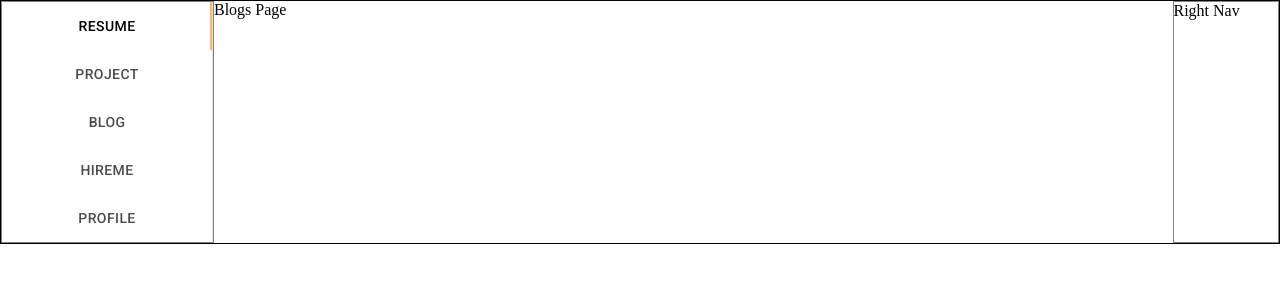
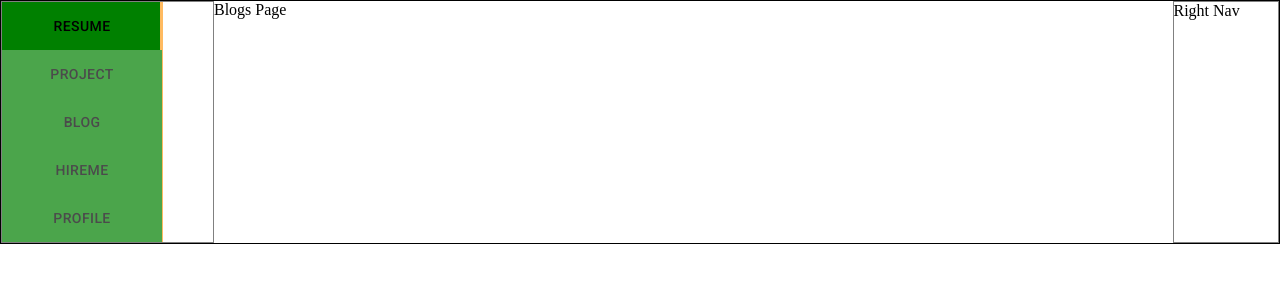
Before and after one commit to fir0j/MyPresenceInInternet, a React (Create React App) app: page /blog in a window 1280 px wide. Shown: the top 300 px of the page. Built offline with nearby package versions, Linux system fonts and the light colour scheme.

Commit message:
added tab component

```diff
--- a/src/components/LeftNav.component.js
+++ b/src/components/LeftNav.component.js
@@ -11,14 +11,11 @@ const useStyles = makeStyles((theme) => ({
     height: "100vh",
     backgroundColor: theme.palette.primary.main,
   },
-  root: {
-    flexGrow: 1,
-    backgroundColor: theme.palette.background.paper,
-    display: "flex",
-    height: 224,
+  tabs: {
+    ...theme.tabs,
   },
-  tabs: {
-    borderRight: `1px solid ${theme.palette.divider}`,
+  tab: {
+    ...theme.tab,
   },
 }));
 
@@ -41,7 +38,7 @@ export default function LefNav() {
         md={2}
         xs={2}
       >
-        <Grid item style={{ width: "100%" }}>
+        <Grid item style={{ width: "100%;" }}>
           <Tabs
             orientation="vertical"
             variant="scrollable"
@@ -50,11 +47,68 @@ export default function LefNav() {
             aria-label="Vertical tabs"
             className={classes.tabs}
           >
-            <Tab label="Resume" to="/" component={Link} />
-            <Tab label="Project" to="/project" component={Link} />
-            <Tab label="Blog" to="/blog" component={Link} />
-            <Tab label="HireMe" to="/hireme" component={Link} />
-            <Tab label="Profile" to="/profile" component={Link} />
+            {/* <Grid
+              container
+              direction="column"
+              className={classes.LefNavWrapper}
+            >
+              <Grid item container xl lg md sm xs>
+                <Grid item>
+                  <Tab label="Resume" to="/" component={Link} />
+                </Grid>
+              </Grid>
+              <Grid item container xl lg md sm xs>
+                <Grid item>
+                  <Tab label="Project" to="/project" component={Link} />
+                </Grid>
+              </Grid>
+              <Grid item container xl lg md sm xs>
+                <Grid item>
+                  <Tab label="Blog" to="/blog" component={Link} />
+                </Grid>
+              </Grid>
+              <Grid item container xl lg md sm xs>
+                <Grid item>
+                  <Tab label="HireMe" to="/hireme" component={Link} />
+                </Grid>
+              </Grid>
+              <Grid item container xl lg md sm xs>
+                <Grid item>
+                  <Tab label="Profile" to="/profile" component={Link} />
+                </Grid>
+              </Grid>
+            </Grid> */}
+
+            <Tab
+              label="Resume"
+              to="/"
+              component={Link}
+              className={classes.tab}
+            />
+            <Tab
+              label="Project"
+              to="/project"
+              component={Link}
+              className={classes.tab}
+            />
+            <Tab
+              label="Blog"
+              to="/blog"
+              component={Link}
+              className={classes.tab}
+            />
+            <Tab
+              label="HireMe"
+              to="/hireme"
+              component={Link}
+              className={classes.tab}
+            />
+            <Tab
+              label="Profile"
+              to="/profile"
+              component={Link}
+              className={classes.tab}
+            />
           </Tabs>
         </Grid>
       </Grid>
--- a/src/customTheme.js
+++ b/src/customTheme.js
@@ -21,9 +21,11 @@ const customTheme = createMuiTheme({
       main: `${arcOrange}`,
     },
   },
-  outline: {
-    border: "1px solid grey",
-    padding: "1px",
+  tabs: {
+    borderRight: `1px solid ${arcOrange}`,
+  },
+  tab: {
+    backgroundColor: "green",
   },
 });
 
```
